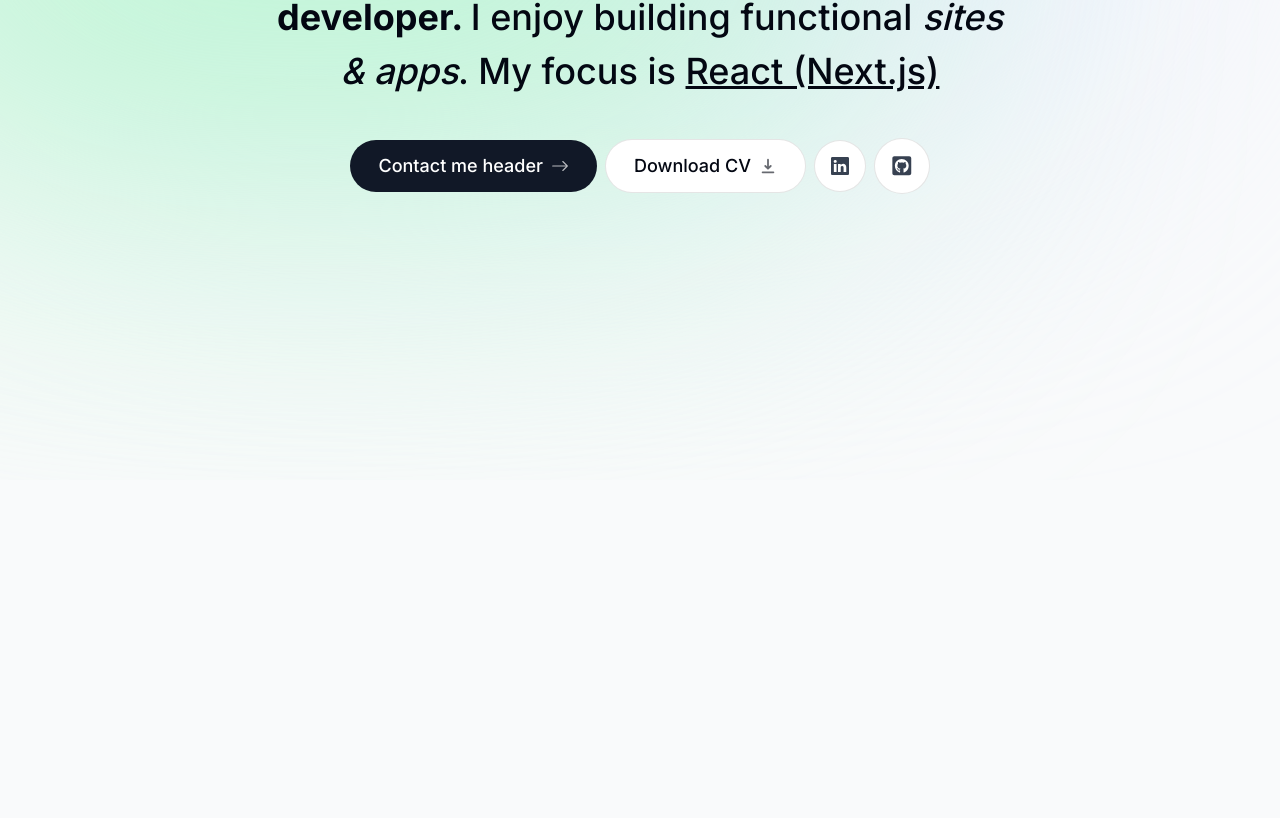
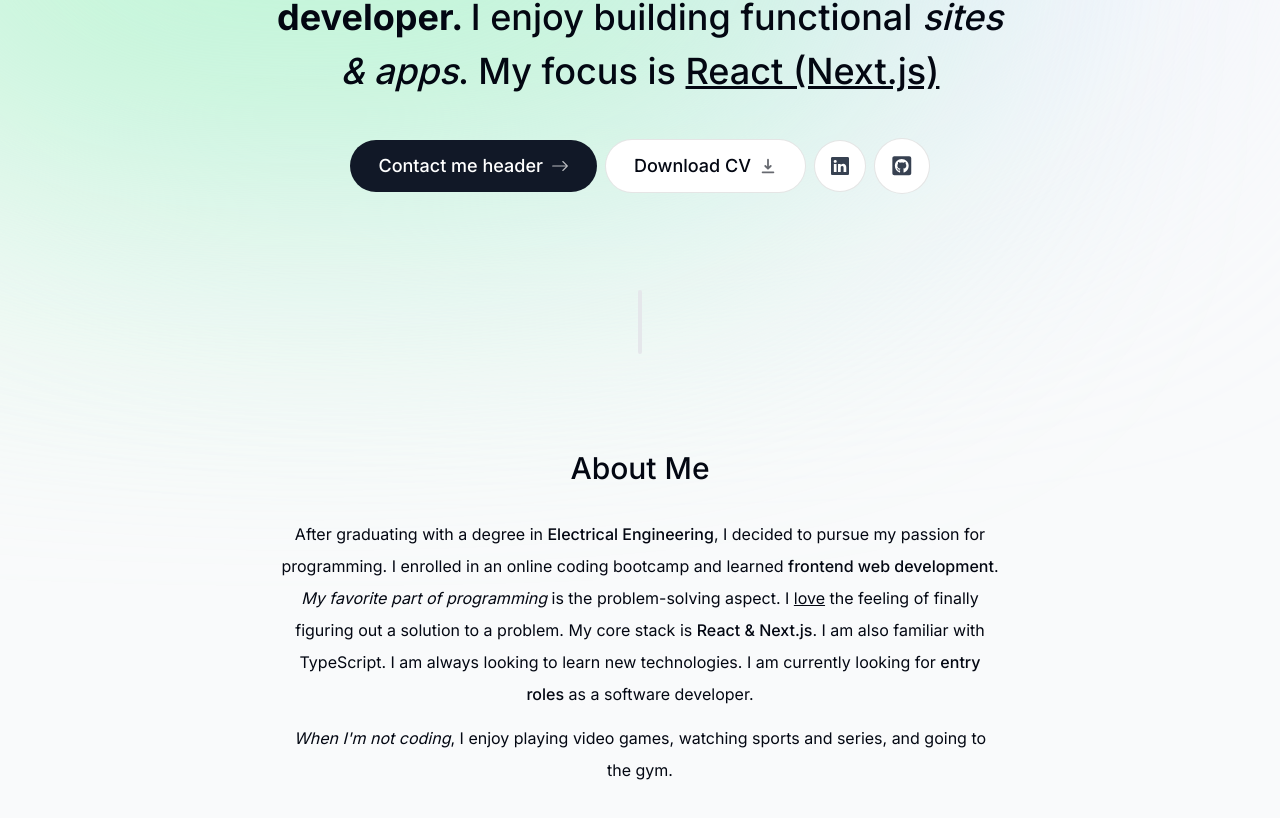
Before and after one commit to david2tosin/portfolio, a Next.js app: page / in a window 1280 px wide. Shown: the part 320-1138 px from the top of the page. Before the commit the page ends 800 px from the top, so only its background shows below. Built offline with nearby package versions, Linux system fonts and the light colour scheme.

Commit message:
About section

```diff
--- /dev/null
+++ b/app/components/About.tsx
@@ -0,0 +1,40 @@
+'use client'
+
+import SectionHeading from "./SectionHeading"
+import { motion } from "framer-motion"
+
+const About = () => {
+  return (
+    <motion.section
+      className="mb-28 max-w-[45rem] text-center leading-8 sm:mb-40"
+      initial={{ opacity: 0, y: 100 }}
+      animate={{ opacity: 1, y: 0 }}
+      transition={{ delay: 0.175 }}
+    >
+      <SectionHeading>About Me</SectionHeading>
+       <p className="mb-3">
+        After graduating with a degree in{" "}
+        <span className="font-medium">Electrical Engineering</span>, I decided to pursue my
+        passion for programming. I enrolled in an online coding bootcamp and learned{" "}
+        <span className="font-medium">frontend web development</span>.{" "}
+        <span className="italic">My favorite part of programming</span> is the
+        problem-solving aspect. I <span className="underline">love</span> the
+        feeling of finally figuring out a solution to a problem. My core stack
+        is{" "}
+        <span className="font-medium">
+          React & Next.js
+        </span>
+        . I am also familiar with TypeScript. I am always looking to
+        learn new technologies. I am currently looking for {" "}
+        <span className="font-medium">entry roles</span> as a software
+        developer.
+      </p>
+
+      <p>
+        <span className="italic">When I'm not coding</span>, I enjoy playing
+        video games, watching sports and series, and going to the gym.
+      </p>
+    </motion.section>
+  )
+}
+export default About
--- a/app/components/Intro.tsx
+++ b/app/components/Intro.tsx
@@ -41,14 +41,14 @@
         </div>
       </div>
 
-      <motion.p
+      <motion.h1
         className="mb-10 mt-4 px-4 text-2xl font-medium !leading-[1.5] sm:text-4xl"
         initial={{ opacity: 0, y: 100}}
         animate={{ opacity: 1, y: 0}}
       >
         <span className="font-bold">Hello, I'm Tosin.</span> I'm a junior <span className="font-bold">frontend developer.{" "}
         </span> I enjoy building functional <span  className="italic">sites & apps</span>. My focus is{" "} <span className="underline">React (Next.js)</span>
-      </motion.p>
+      </motion.h1>
 
       <motion.div
         className="flex flex-col sm:flex-row items-center justify-center gap-2 px-4 text-lg font-medium"
--- /dev/null
+++ b/app/components/SectionDivider.tsx
@@ -0,0 +1,14 @@
+'use client'
+import { motion } from "framer-motion"
+
+const SectionDivider = () => {
+  return (
+    <motion.div
+      className="bg-gray-200 my-24 h-16 w-1 rounded-full hidden sm:block"
+      initial={{ opacity: 0, y: 100 }}
+      animate={{ opacity: 1, y: 0 }}
+      transition={{ delay: 0.125 }}
+    ></motion.div>
+  )
+}
+export default SectionDivider
--- /dev/null
+++ b/app/components/SectionHeading.tsx
@@ -0,0 +1,10 @@
+type SectionHeadingProps ={
+  children: React.ReactNode
+}
+
+const SectionHeading: React.FC<SectionHeadingProps> = ({ children }) => {
+  return (
+    <h2 className="text-3xl font-medium capitalize mb-8">{children}</h2>
+  )
+}
+export default SectionHeading
--- a/app/page.tsx
+++ b/app/page.tsx
@@ -1,9 +1,13 @@
+import About from "./components/About";
 import Intro from "./components/Intro";
+import SectionDivider from "./components/SectionDivider";
 
 export default function Home() {
   return (
     <main className=" flex flex-col items-center px-4">
       <Intro/>
+      <SectionDivider />
+      <About/>
     </main>
   )
 }
```
